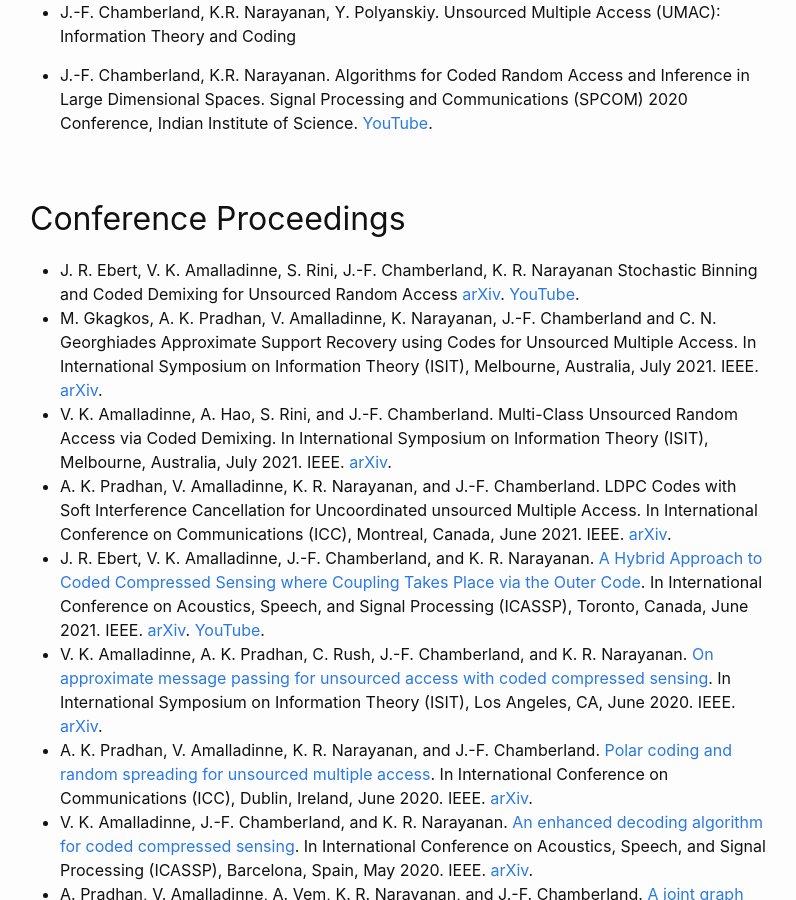
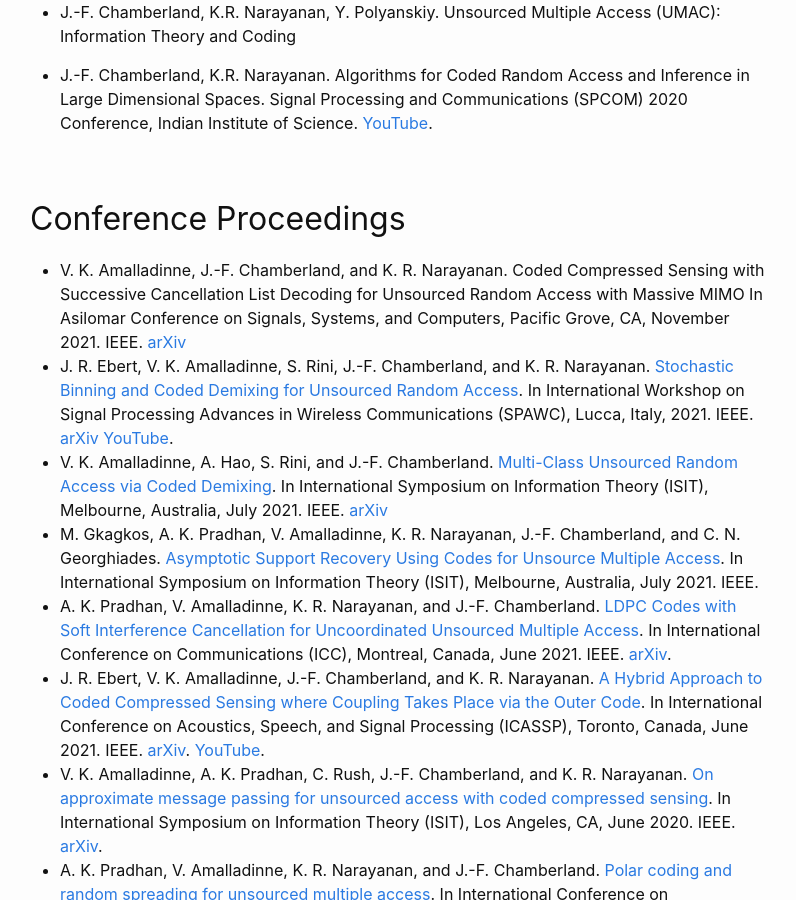
Before and after one commit to EngProjects/mMTC, a Jekyll site: the page built from publications.md, in a window 1280 px wide and 900 px high, scrolled down 746 px. Shown: the whole window, without its empty margins (240-1036 px from the left). Built offline with Jekyll 4.4.1, drawn with Linux system fonts in a browser that asks for light colours; some of the changed text lies outside the part shown.

Commit message:
Minor updates.

```diff
--- a/publications.md
+++ b/publications.md
@@ -7,8 +7,8 @@ permalink: /Publications.html
 ## Journal Articles
 
 * V. K. Amalladinne, A. K. Pradhan, C. Rush, J.-F. Chamberland, K. R. Narayanan.
-Unsourced random access with coded compressed sensing: Integrating AMP and belief propagation
-accepted to appear in the IEEE Transactions on Information Theory.
+[Unsourced random access with coded compressed sensing: Integrating AMP and belief propagation](https://dx.doi.org/10.1109/TIT.2021.3136437).
+IEEE Transactions on Information Theory, Early Access.
 [arXiv](https://arxiv.org/abs/2010.04364).
 * V. K. Amalladinne, J.-F. Chamberland, and K. R. Narayanan.
 [A coded compressed sensing scheme for unsourced multiple access](https://dx.doi.org/10.1109/TIT.2020.3012948).
@@ -37,26 +37,30 @@ Signal Processing and Communications (SPCOM) 2020 Conference, Indian Institute o
 [YouTube](https://youtube.com/playlist?list=PLUd5FtcfdZfkT9gUpYw7q97yHUABQzZbL).
 
 ## Conference Proceedings
-* J. R. Ebert, V. K. Amalladinne, S. Rini, J.-F. Chamberland, K. R. Narayanan
-Stochastic Binning and Coded Demixing for Unsourced Random Access
-[arXiv](https://arxiv.org/abs/2104.05686).
+
+* V. K. Amalladinne, J.-F. Chamberland, and K. R. Narayanan.
+Coded Compressed Sensing with Successive Cancellation List Decoding for Unsourced Random Access with Massive MIMO
+In Asilomar Conference on Signals, Systems, and Computers, Pacific Grove, CA, November 2021. IEEE.
+[arXiv](https://arxiv.org/abs/2105.02185)
+* J. R. Ebert, V. K. Amalladinne, S. Rini, J.-F. Chamberland, and K. R. Narayanan.
+[Stochastic Binning and Coded Demixing for Unsourced Random Access](https://dx.doi.org/10.1109/SPAWC51858.2021.9593113).
+In International Workshop on Signal Processing Advances in Wireless Communications (SPAWC), Lucca, Italy, 2021. IEEE.
+[arXiv](https://arxiv.org/abs/2104.05686)
 [YouTube](https://www.youtube.com/watch?v=XsF1dVAo-jk).
-* M. Gkagkos, A. K. Pradhan, V. Amalladinne,  K. Narayanan, J.-F. Chamberland and C. N. Georghiades
-Approximate Support Recovery using Codes for Unsourced Multiple Access.
+* V. K. Amalladinne, A. Hao, S. Rini, and J.-F. Chamberland.
+[Multi-Class Unsourced Random Access via Coded Demixing](https://dx.doi.org/10.1109/ISIT45174.2021.9517816).
 In International Symposium on Information Theory (ISIT), Melbourne, Australia, July 2021. IEEE.
-[arXiv](https://arxiv.org/abs/2105.12840).
-* V. K. Amalladinne, A. Hao, S. Rini, and J.-F. Chamberland.
-Multi-Class Unsourced Random Access via Coded Demixing.
+[arXiv](https://arxiv.org/abs/2102.07704)
+* M. Gkagkos, A. K. Pradhan, V. Amalladinne, K. R. Narayanan, J.-F. Chamberland, and C. N. Georghiades.
+[Asymptotic Support Recovery Using Codes for Unsource Multiple Access](https://dx.doi.org/10.1109/ISIT45174.2021.9517995).
 In International Symposium on Information Theory (ISIT), Melbourne, Australia, July 2021. IEEE.
-[arXiv](https://arxiv.org/abs/2102.07704).
 * A. K. Pradhan, V. Amalladinne, K. R. Narayanan, and J.-F. Chamberland.
-LDPC Codes with Soft Interference Cancellation for Uncoordinated unsourced Multiple Access.
+[LDPC Codes with Soft Interference Cancellation for Uncoordinated Unsourced Multiple Access](https://dx.doi.org/10.1109/ICC42927.2021.9500486).
 In International Conference on Communications (ICC), Montreal, Canada, June 2021. IEEE.
 [arXiv](https://arxiv.org/abs/2105.13985).
 * J. R. Ebert, V. K. Amalladinne, J.-F. Chamberland, and K. R. Narayanan.
 [A Hybrid Approach to Coded Compressed Sensing where Coupling Takes Place via the Outer Code](https://dx.doi.org/10.1109/ICASSP39728.2021.9414469).
-In International Conference on Acoustics, Speech, and Signal Processing (ICASSP),
-Toronto, Canada, June 2021. IEEE.
+In International Conference on Acoustics, Speech, and Signal Processing (ICASSP), Toronto, Canada, June 2021. IEEE.
 [arXiv](https://arxiv.org/abs/2010.11380).
 [YouTube](https://youtu.be/E36JJxv-7bU).
 * V. K. Amalladinne, A. K. Pradhan, C. Rush, J.-F. Chamberland, and K. R. Narayanan.
```
Also changed, not shown: people.md (+7 -3 lines).
